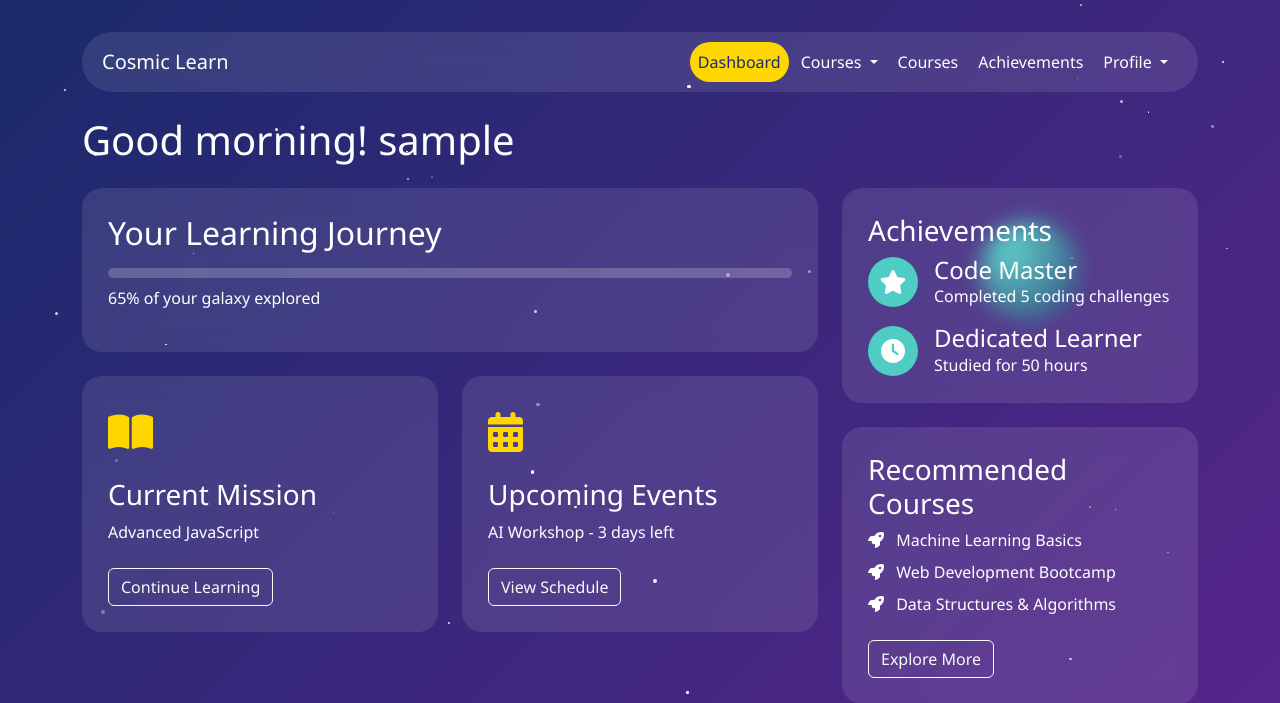
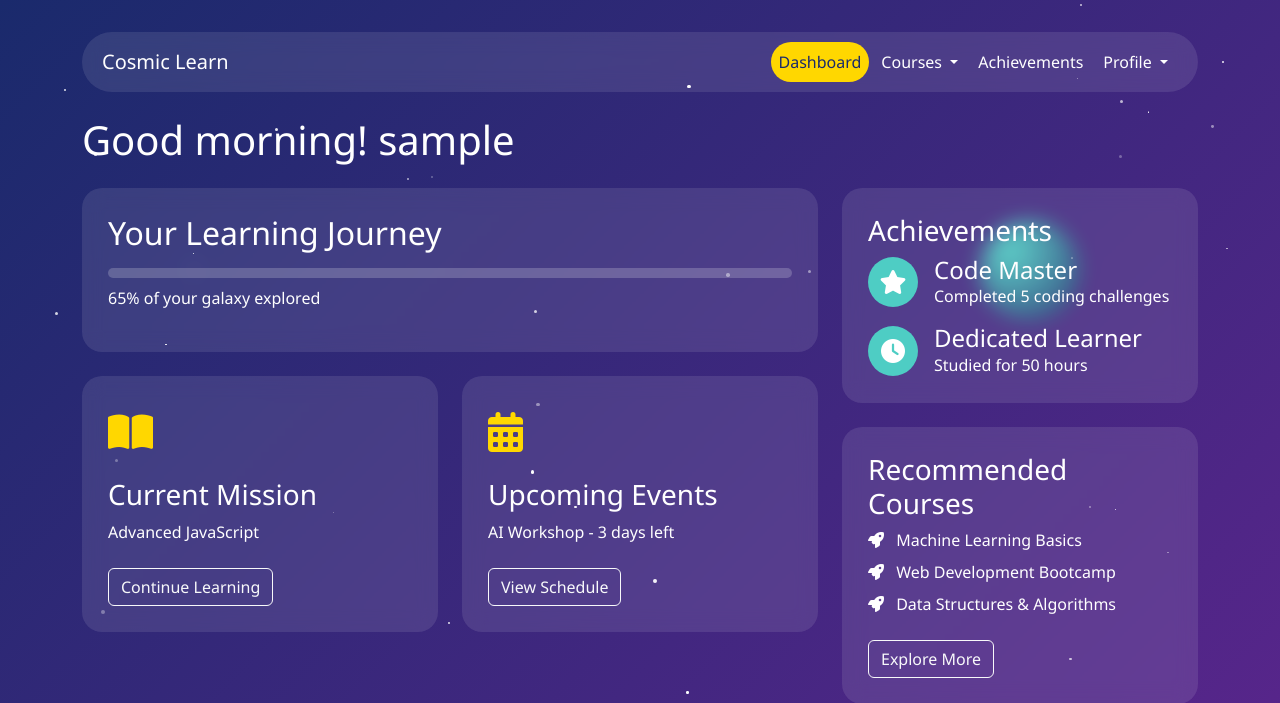
Before and after one commit to danielnnam/Eduquest, a Django app: page /student/dashboard/ in a window 1280 px wide. Shown: the top 703 px of the page. Run offline with Django 5.2, Linux system fonts and the light colour scheme; the visitor is signed in with stand-in values (Sample User, id 1).

Commit message:
Modifyed the file

```diff
--- a/templates/students/base.html
+++ b/templates/students/base.html
@@ -10,14 +10,6 @@
     <link href="https://cdn.jsdelivr.net/npm/bootstrap@5.3.3/dist/css/bootstrap.min.css" rel="stylesheet" integrity="sha384-QWTKZyjpPEjISv5WaRU9OFeRpok6YctnYmDr5pNlyT2bRjXh0JMhjY6hW+ALEwIH" crossorigin="anonymous">
     <!-- <link href="https://cdn.jsdelivr.net/npm/bootstrap@5.3.0-alpha1/dist/css/bootstrap.min.css" rel="stylesheet"> -->
 
-    <!-- Favicons -->
-    <link rel="apple-touch-icon" href="/docs/5.3/assets/img/favicons/apple-touch-icon.png" sizes="180x180">
-    <link rel="icon" href="/docs/5.3/assets/img/favicons/favicon-32x32.png" sizes="32x32" type="image/png">
-    <link rel="icon" href="/docs/5.3/assets/img/favicons/favicon-16x16.png" sizes="16x16" type="image/png">
-    <link rel="manifest" href="/docs/5.3/assets/img/favicons/manifest.json">
-    <link rel="mask-icon" href="/docs/5.3/assets/img/favicons/safari-pinned-tab.svg" color="#712cf9">
-    <link rel="icon" href="/docs/5.3/assets/img/favicons/favicon.ico">
-    <meta name="theme-color" content="#712cf9">
 
     <!-- Font Awesome CSS -->
     <link rel="stylesheet" href="https://cdnjs.cloudflare.com/ajax/libs/font-awesome/6.2.1/css/all.min.css">
@@ -26,12 +18,6 @@
     <!-- jQuery -->
     <script src="https://code.jquery.com/jquery-3.6.0.min.js"></script>
 
-    <!-- Slick CSS -->
-    <link rel="stylesheet" type="text/css" href="https://cdnjs.cloudflare.com/ajax/libs/slick-carousel/1.8.1/slick.min.css"/>
-    <link rel="stylesheet" type="text/css" href="https://cdnjs.cloudflare.com/ajax/libs/slick-carousel/1.8.1/slick-theme.min.css"/>
-
-    <!-- Slick JS -->
-    <script type="text/javascript" src="https://cdnjs.cloudflare.com/ajax/libs/slick-carousel/1.8.1/slick.min.js"></script>
 
     <!-- css styles -->
     <link rel="stylesheet" href="{% static '/css/backend.css' %}">
@@ -58,42 +44,36 @@
                     <div class="collapse navbar-collapse" id="navbarNav">
                         <ul class="navbar-nav ms-auto">
                             <li class="nav-item">
-                                <a class="nav-link {% if request.path == '/student/dashboard/' %} active {% endif %}" aria-current="page" href="{% url 'student_dashboard' %}">Dashboard</a>
+                                <a class="nav-link {% if request.path == '/student/dashboard/' %} active {% endif %}" href="{% url 'student_dashboard' %}">Dashboard</a>
                             </li>
-                            <li class="nav-item">
-                                <div class="dropdown">
-                                    <button class="btn btn-secondary dropdown-toggle nav-link{% if request.path == '/student/course_lists/' %} active {% endif %}" type="button" data-bs-toggle="dropdown" aria-expanded="false">
+                            <li class="nav-item dropdown">
+                                <a class="nav-link dropdown-toggle {% if request.path == '/student/course_lists/' %} active {% endif %}" href="#" id="coursesDropdown" role="button" data-bs-toggle="dropdown" aria-expanded="false">
                                     Courses
-                                    </button>
-                                    <ul class="dropdown-menu dashboard-card">
+                                </a>
+                                <ul class="dropdown-menu" aria-labelledby="coursesDropdown">
                                     <li><a class="dropdown-item" href="#">My Courses</a></li>
-                                      <li><a class="dropdown-item {% if request.path == '/student/course_lists/' %} nav-link active {% endif %}" href="{% url 'course_list' %}">Available Courses</a></li>
+                                    <li><a class="dropdown-item {% if request.path == '/student/course_lists/' %} active {% endif %}" href="{% url 'course_list' %}">Available Courses</a></li>
                                     <li><a class="dropdown-item" href="#">Something else here</a></li>
                                 </ul>
-                                </div>
-                            </li>
-                            <li class="nav-item">
-                                <a class="nav-link" href="#">Courses</a>
                             </li>
                             <li class="nav-item">
                                 <a class="nav-link" href="#">Achievements</a>
                             </li>
-                            <li class="nav-item">
-                                <div class="dropdown">
-                                    <button class="btn btn-secondary dropdown-toggle nav-link{% if request.path == '/student/course_lists/' %} active {% endif %}" type="button" data-bs-toggle="dropdown" aria-expanded="false">
+                            <li class="nav-item dropdown">
+                                <a class="nav-link dropdown-toggle" href="#" id="profileDropdown" role="button" data-bs-toggle="dropdown" aria-expanded="false">
                                     Profile
-                                    </button>
-                                    <ul class="dropdown-menu dropdown-menu-end dashboard-card">
-                                      <li><a class="dropdown-item" href="#">View Profile</a></li>
+                                </a>
+                                <ul class="dropdown-menu dropdown-menu-end" aria-labelledby="profileDropdown">
+                                    <li><a class="dropdown-item" href="{% url 'edit_profile' %}">Edit Profile</a></li>
+                                    <li><a class="dropdown-item" href="">Change Password</a></li>
                                     <li><a class="dropdown-item" href="{% url 'user_logout' %}">Logout</a></li>
                                 </ul>
-                                </div>
-                                <!-- <a class="nav-link" href="#"></a> -->
                             </li>
                         </ul>
                     </div>
                 </div>
             </nav>
+
         </div>
         {% block content %}
 
```
Lines whose indentation alone changed are shown as unchanged.
